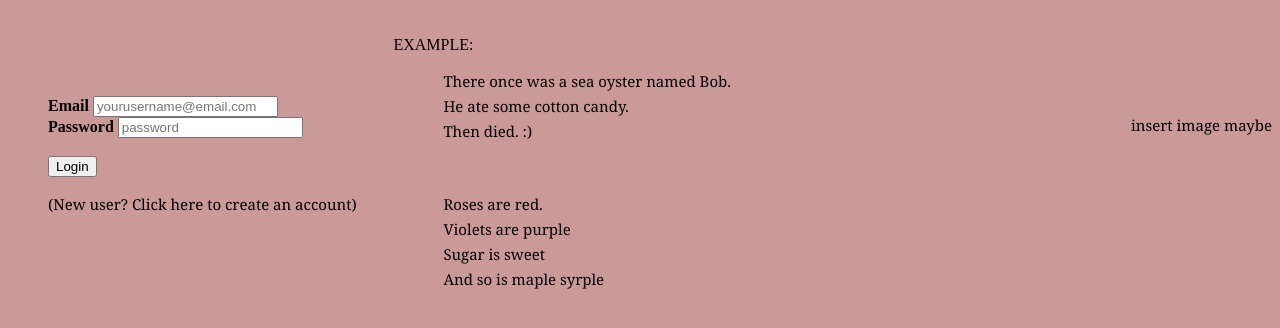
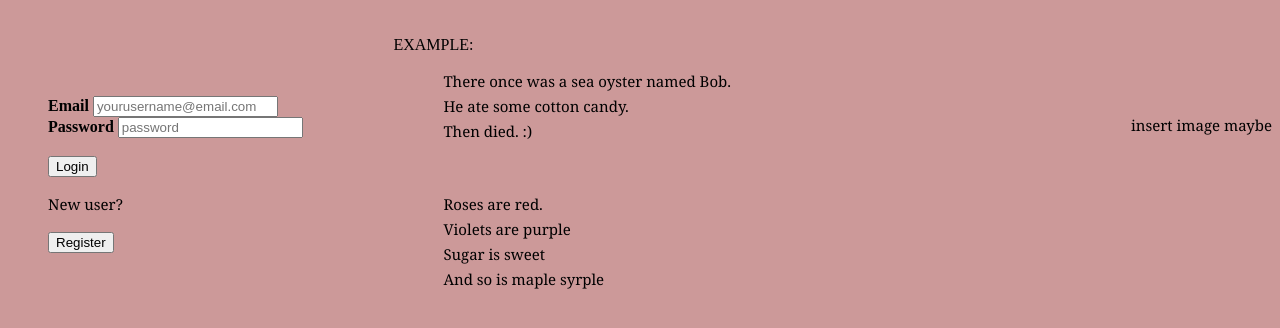
Before and after one commit to Oneman2feet/Poem-Generator, a Flask app: template templates/home.html in a window 1280 px wide. Shown: the part 275-603 px from the top of the page. Run offline with Flask 2, Linux system fonts and the light colour scheme; the template is opened without the code that fills it, so the values that code supplies are empty; parts of the project's set-up code (start-up, migrations or seed data) failed here and were passed over; some web fonts are replaced.

Commit message:
added register.html

```diff
--- a/templates/home.html
+++ b/templates/home.html
@@ -166,9 +166,12 @@ And so is maple syrple</p>
         <input type="password" name="password" placeholder="password" required></li>
         <br><br>
         <input type="submit" id = "Login" value="Login">
-	<p>(New user? Click here to create an account)</p>
+</form>
+<p>New user?</p>
+<form action="register.html">
+<input type="submit" id = "Register" value = "Register">
+</form>
     </ul>
-</form>
 </section>
 </div>
 
```
Also changed, not shown: 1 other file.
